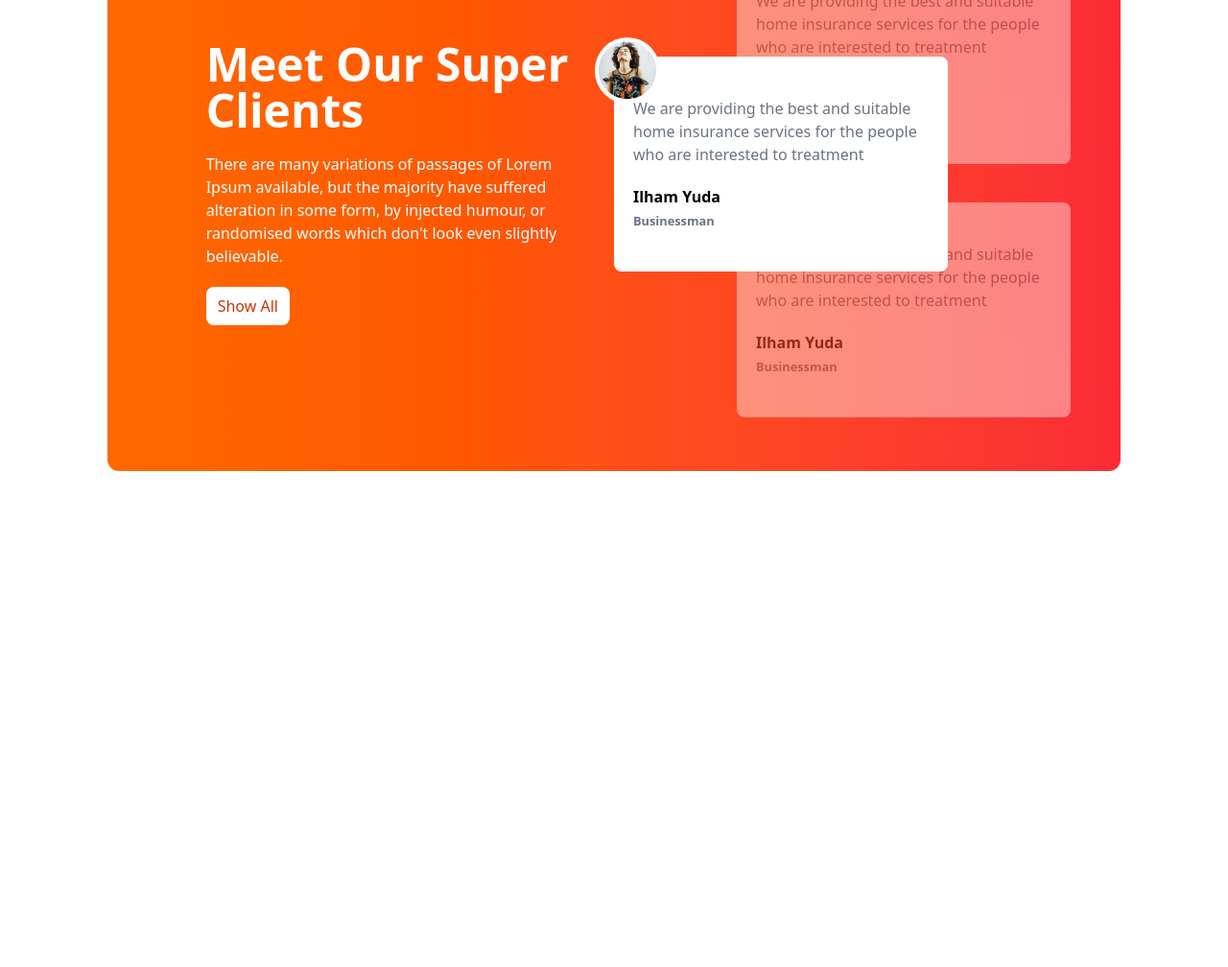
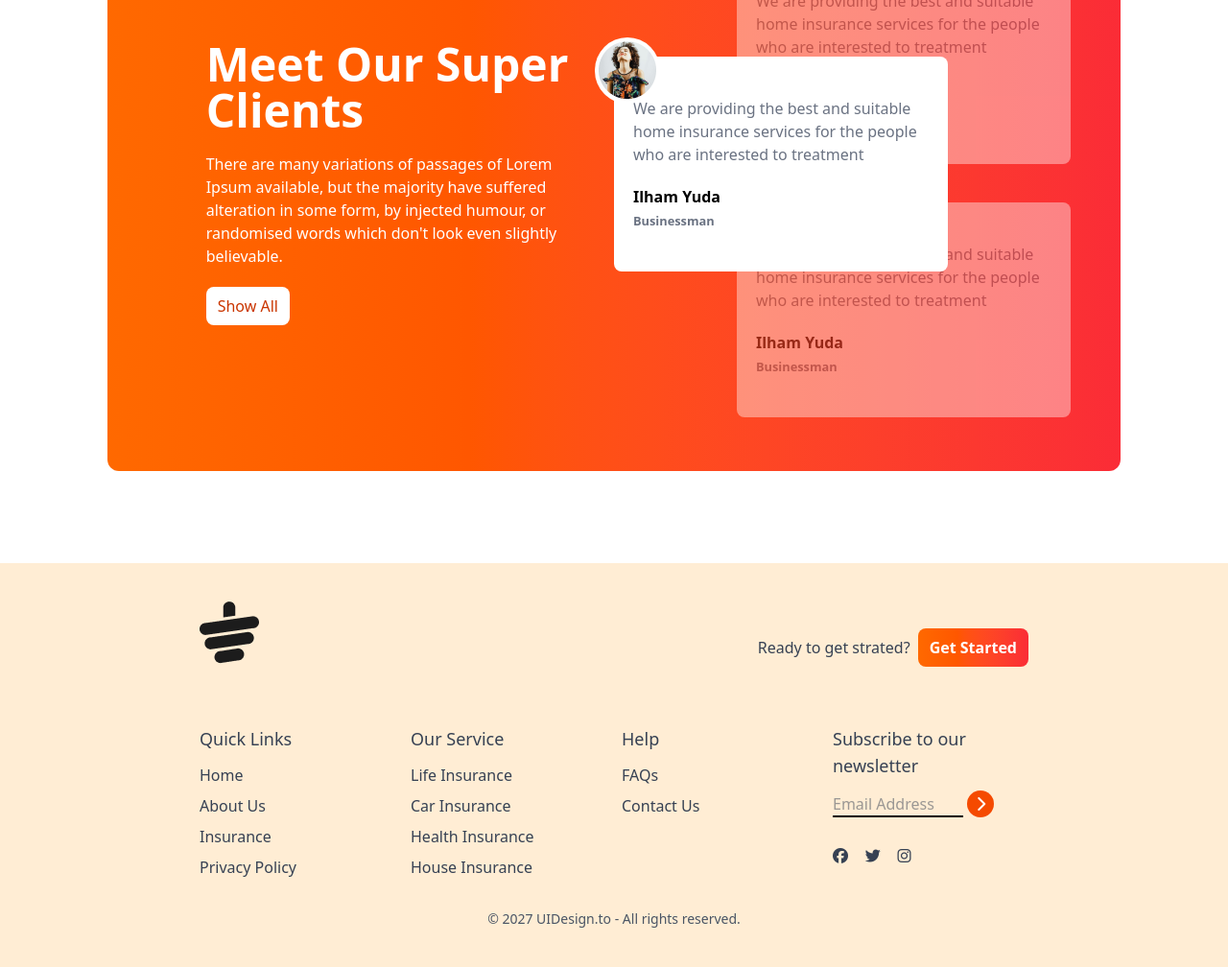
Before and after one commit to MojammelJoy/Tea-House, a plain HTML site: page index.html in a window 1280 px wide. Shown: the part 1933-2941 px from the top of the page at 96% size. Before the commit the page ends 2520 px from the top, so only its background shows below. Drawn offline with nearby package versions, Linux system fonts and the light colour scheme.

Commit message:
footer-section done

```diff
--- a/index.html
+++ b/index.html
@@ -174,11 +174,14 @@
                 <div
                     class=" bg-gradient-to-r from-orange-500 to-red-500 rounded-xl grid grid-cols-1 lg:grid-cols-2 text-white px-7 md:px-16">
                     <!--Text Section-->
-                    <div class="flex justify-center items-center overflow-hidden">
+                    <div
+                        class="flex justify-center items-center overflow-hidden">
                         <div class="w-5/6">
-                        <h1 class="text-5xl font-bold mb-5 mt-10">Meet Our Super
+                            <h1 class="text-5xl font-bold mb-5 mt-10">Meet Our
+                                Super
                                 Clients</h1>
-                        <p class="mb-5">There are many variations of passages of
+                            <p class="mb-5">There are many variations of
+                                passages of
                                 Lorem
                                 Ipsum available, but the majority have suffered
                                 alteration in some form, by injected humour, or
@@ -190,7 +193,6 @@
                         </div>
                     </div>
 
-
                     <!--Reviews Card Section-->
                     <div class="relative py-24">
                         <div class="absolute z-15 top-44 md:top-52">
@@ -198,15 +200,19 @@
                                 class="h-56 w-full md:w-3/4 bg-white text-black rounded-lg flex items-center px-5">
                                 <div
                                     class="absolute -top-5 -left-5 bg-white rounded-full">
-                                <img class="p-1" src="images/client.png" alt>
+                                    <img class="p-1" src="images/client.png"
+                                        alt>
                                 </div>
                                 <div>
-                                <p class="text-gray-500 mb-5">We are providing
+                                    <p class="text-gray-500 mb-5">We are
+                                        providing
                                         the best and suitable home insurance
-                                    services for the people who are interested
+                                        services for the people who are
+                                        interested
                                         to treatment</p>
                                     <h1 class="font-bold">Ilham Yuda</h1>
-                                    <small class="font-bold text-gray-500">Businessman</small>
+                                    <small
+                                        class="font-bold text-gray-500">Businessman</small>
                                 </div>
                             </div>
                         </div>
@@ -223,7 +229,8 @@
                                     services for the people who are interested
                                     to treatment</p>
                                 <h1 class="font-bold">Ilham Yuda</h1>
-                                    <small class="font-bold text-gray-500">Businessman</small>
+                                <small
+                                    class="font-bold text-gray-500">Businessman</small>
                             </div>
                         </div>
                         <!--middle card-->
@@ -241,12 +248,106 @@
                                     services for the people who are interested
                                     to treatment</p>
                                 <h1 class="font-bold">Ilham Yuda</h1>
-                                    <small class="font-bold text-gray-500">Businessman</small>
+                                <small
+                                    class="font-bold text-gray-500">Businessman</small>
                             </div>
                         </div>
                     </div>
                 </div>
             </section>
+
+            <!-- News section homework-->
+
         </main>
+        <!--footer section-->
+        <footer class="bg-orange-100  text-gray-700 py-10 px-4 md:px-16">
+            <div class="w-9/12 mx-auto">
+                <!--logo-->
+                <div class="mb-8 flex justify-between">
+                    <img class="mb-8" src="images/cup.png" alt>
+                    <div class="flex items-center gap-2">
+                        <h4>Ready to get strated?</h4>
+                        <button
+                            class="bg-gradient-to-r from-orange-500 to-red-500 px-3 py-2 rounded-lg text-white font-bold">Get
+                            Started</button>
+                    </div>
+                </div>
+                <!-- Links -->
+                 <div class="grid grid-cols-1 md:grid-cols-2 lg:grid-cols-4 gap-4">
+                     <!--first column-->
+                     <div>
+                        <h3 class="text-semibold text-lg mb-3">Quick Links</h3>
+                        <ul class="space-y-2">
+
+                            <li>
+                                <a class="hover:text-orange-600" href="#">Home</a>
+                            </li>
+                            <li>
+                                <a class="hover:text-orange-600" href="#">About Us</a>
+                            </li>
+                            <li>
+                                 <a class="hover:text-orange-600" href="#">Insurance</a>
+                            </li>
+                            <li>
+                                 <a class="hover:text-orange-600" href="#">Privacy Policy</a>
+                            </li>
+                        </ul>
+                     </div>
+                     <!--2nd column-->
+                     <div>
+                        <h3 class="text-semibold text-lg mb-3">Our Service</h3>
+                        <ul class="space-y-2">
+
+                            <li>
+                                <a class="hover:text-orange-600" href="#">Life Insurance</a>
+                            </li>
+                            <li>
+                                <a class="hover:text-orange-600" href="#">Car Insurance</a>
+                            </li>
+                            <li>
+                                 <a class="hover:text-orange-600" href="#">Health Insurance</a>
+                            </li>
+                            <li>
+                                 <a class="hover:text-orange-600" href="#">House Insurance</a>
+                            </li>
+                        </ul>
+                     </div>
+                     <!--3rd column-->
+                     <div>
+                        <h3 class="text-semibold text-lg mb-3">Help</h3>
+                        <ul class="space-y-2">
+
+                            <li>
+                                <a class="hover:text-orange-600" href="#">FAQs</a>
+                            </li>
+                            <li>
+                                <a class="hover:text-orange-600" href="#">Contact Us</a>
+                            </li>
+
+                        </ul>
+                     </div>
+                   <!-- 4th column-->
+                    <div>
+                       <h3 class="text-semibold text-lg mb-3">Subscribe to our newsletter</h3>
+                       <div class="flex flex-col space-y-2"></div>
+                       <div>
+                        <input placeholder="Email Address" type="text"
+                        class="bg-transparent border-b-2 border-black w-4/6"/>
+                        <div class="w-7 h-7 bg-orange-600 rounded-full text-white justify-center items-center inline-flex"><i class="fa-solid fa-chevron-right"></i></div>
+                        <div class="flex justify-between w-2/5 mb-2 mt-8">
+                            <i class="fa-brands fa-facebook"></i>
+                            <i class="fa-brands fa-twitter"></i>
+                            <i class="fa-brands fa-instagram"></i>
+                        </div>
+                       </div>
+
+                    </div>
+                 </div>
+                 <div class="text-center pt-4 mt-4">
+                    <p class="text-sm text-gray-600">© 2027 UIDesign.to - All rights reserved.</p>
+                 </div>
+            </div>
+
+        </footer>
     </body>
 </html>
```
Lines whose indentation alone changed are shown as unchanged.
